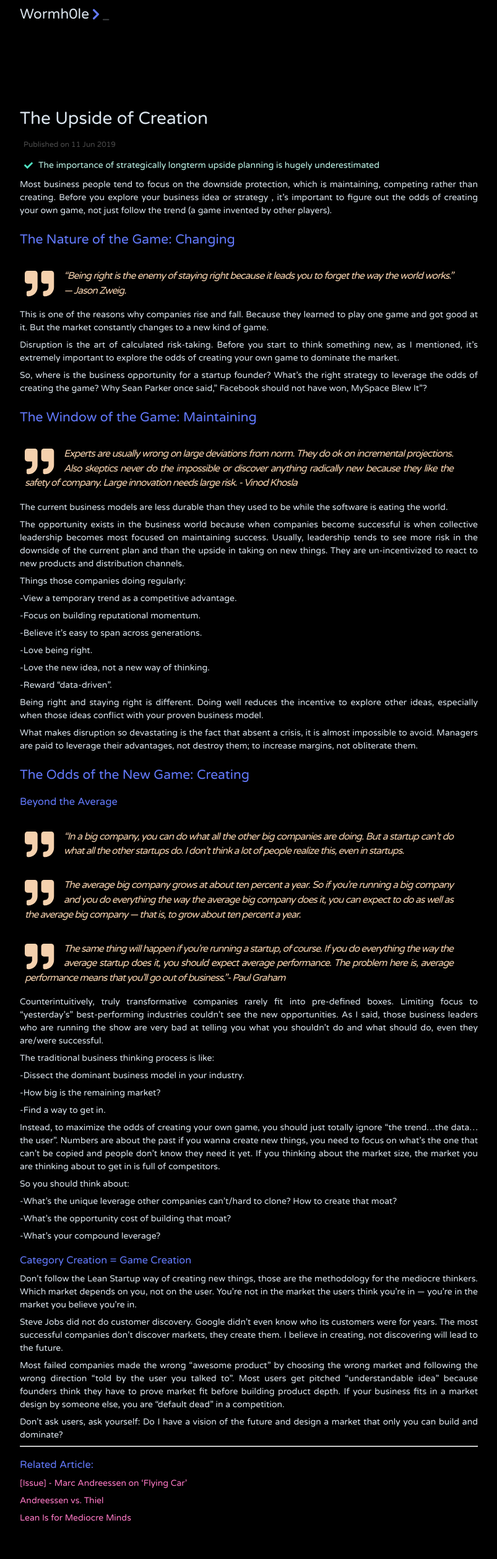
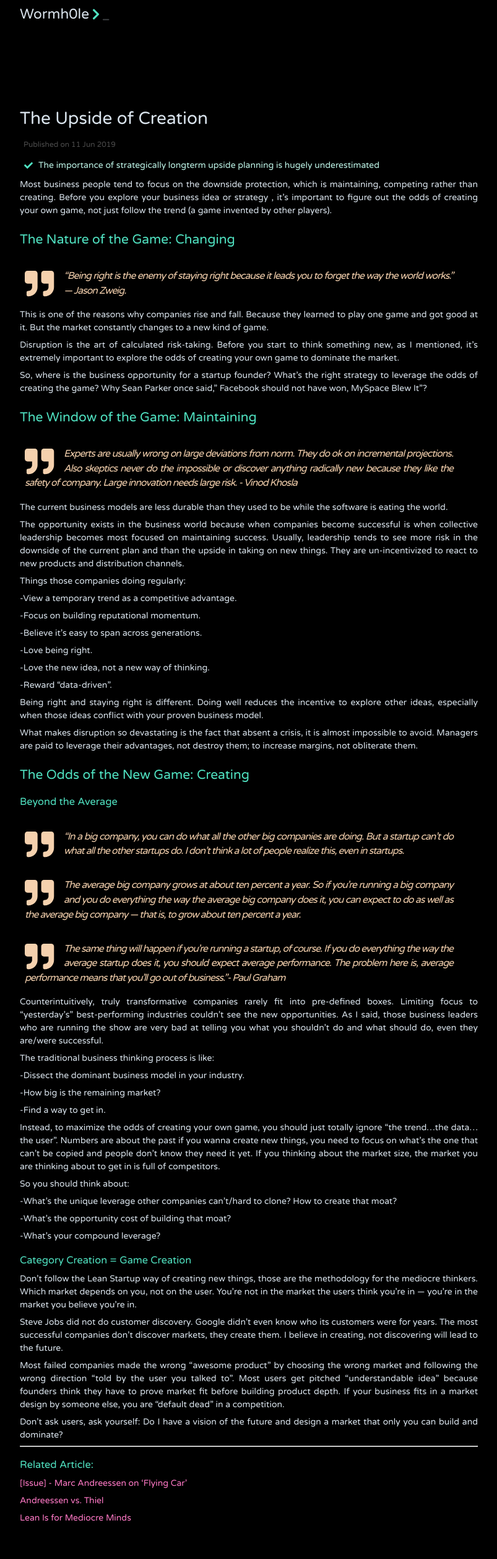
Before and after one commit to jithendrabsy/thoughts, a Jekyll site: the page built from _posts/2019-06-11-gamesthoery1.md, in a window 1280 px wide. Shown: the whole page at 62% size, without its empty margins (238-1041 px from the left). Built offline with Jekyll 4.4.1, drawn with Linux system fonts in a browser that asks for light colours; nearby versions of some CDN libraries.

Commit message:
Update Dark Mode

```diff
--- a/_sass/dash/_colors.scss
+++ b/_sass/dash/_colors.scss
@@ -9,8 +9,8 @@
 $color-teal: #50E3C2;
 $color-green: #50E3C2;
 $color-cyan: #4FC1E4;
-$color-blue: #637AFE;
-$color-indigo: #6775C4;
+$color-blue: #50E3C2;
+$color-indigo: #50E3C2;
 $color-purple: #8E59D7;
 
 .color-pink { color: $color-pink; }
```
